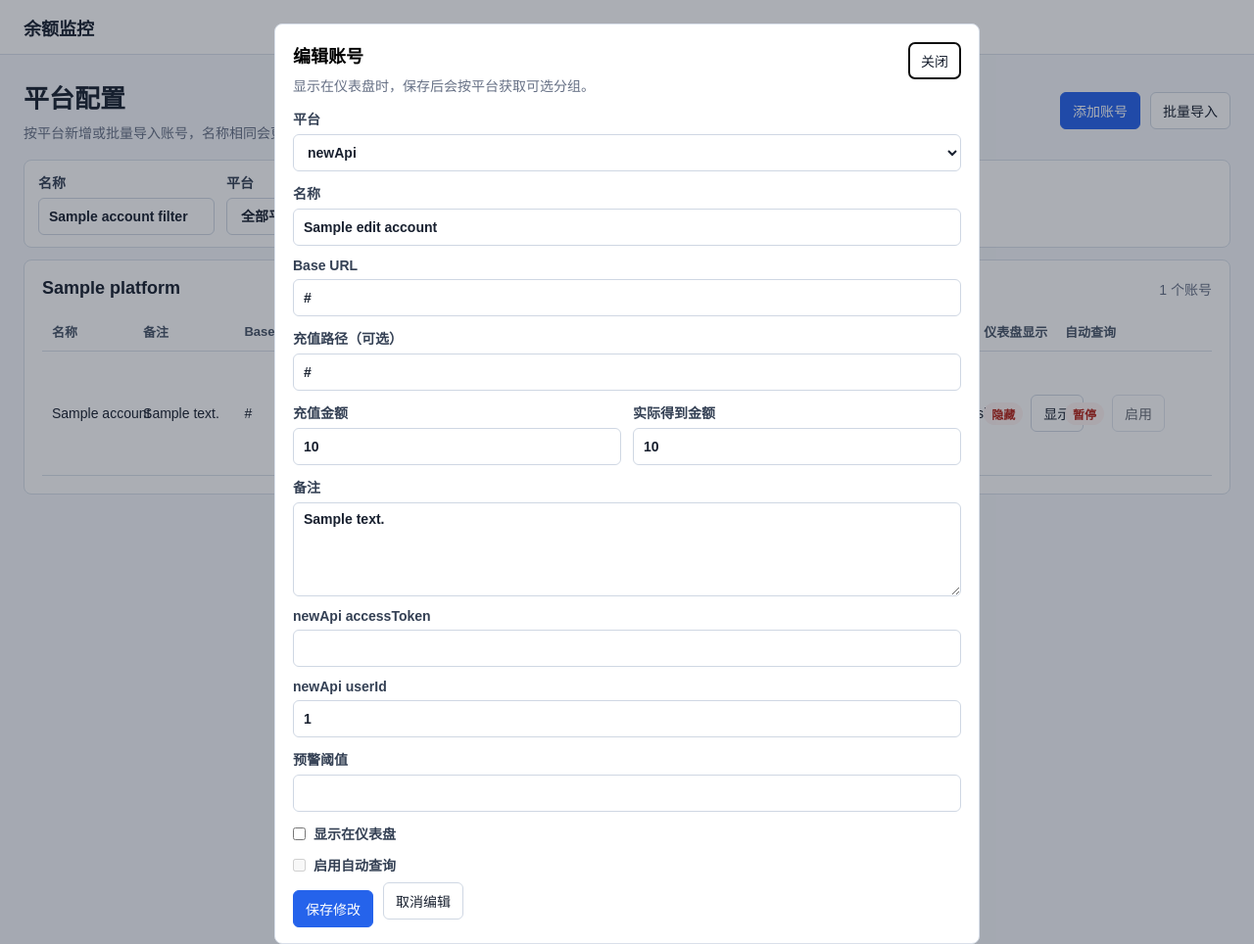
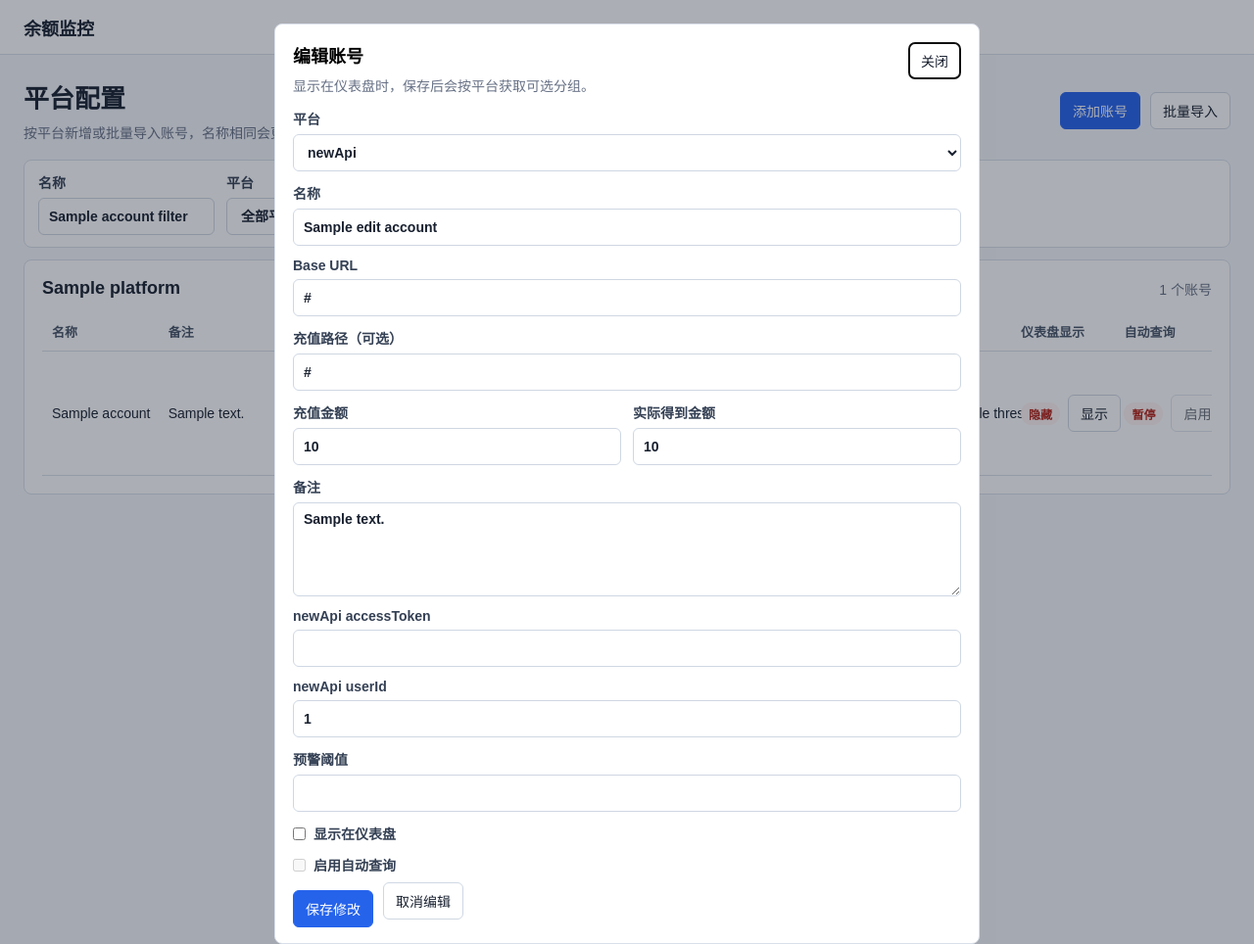
Before and after one commit to xianyvbang/price-monitoring, a FastAPI app: template app/templates/accounts.html in a window 1280 px wide. Shown: the top 964 px of the page at 98% size. Run offline with FastAPI, Linux system fonts and the light colour scheme; data comes from the database, SQL or seed files in the repository; the template is opened without the code that fills it: most values are stand-ins (such as "Sample title", 1, 10 or a date in 2020).

Commit message:
Fix account table action button layout

```diff
--- a/app/static/styles.css
+++ b/app/static/styles.css
@@ -332,6 +332,7 @@ table {
 
 [data-accounts-table] {
   table-layout: fixed;
+  min-width: 1440px;
 }
 
 [data-accounts-table] th:nth-child(1),
@@ -356,16 +357,19 @@ table {
 
 [data-accounts-table] th:nth-child(5),
 [data-accounts-table] td:nth-child(5) {
-  width: 38%;
+  width: 7%;
 }
 
 [data-accounts-table] th:nth-child(6),
 [data-accounts-table] td:nth-child(6) {
+  width: 22%;
+}
+
+[data-accounts-table] th:nth-child(7),
+[data-accounts-table] td:nth-child(7) {
   width: 6%;
 }
 
-[data-accounts-table] th:nth-child(7),
-[data-accounts-table] td:nth-child(7),
 [data-accounts-table] th:nth-child(8),
 [data-accounts-table] td:nth-child(8) {
   width: 8%;
@@ -373,7 +377,12 @@ table {
 
 [data-accounts-table] th:nth-child(9),
 [data-accounts-table] td:nth-child(9) {
-  width: 10rem;
+  width: 8%;
+}
+
+[data-accounts-table] th:nth-child(10),
+[data-accounts-table] td:nth-child(10) {
+  width: 15rem;
 }
 
 th,
@@ -734,7 +743,7 @@ dialog::backdrop {
   display: grid;
   gap: 6px;
   grid-template-columns: repeat(2, minmax(0, 1fr));
-  min-width: 9rem;
+  min-width: 14rem;
 }
 
 [data-accounts-table] td:last-child .actions > *,
```
